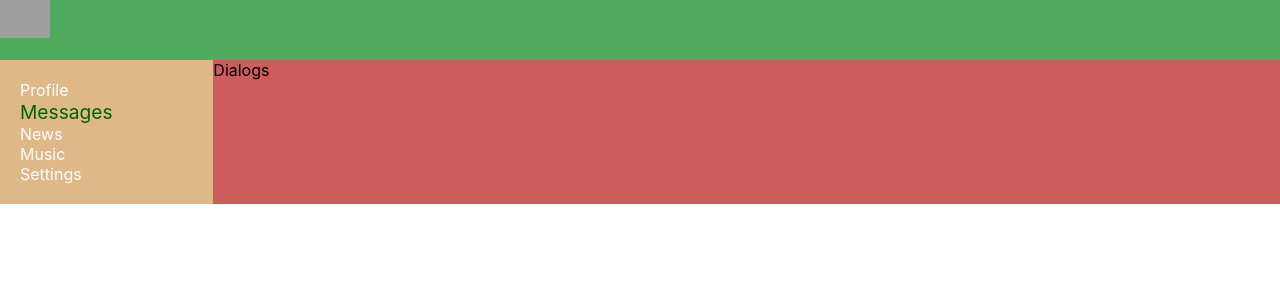
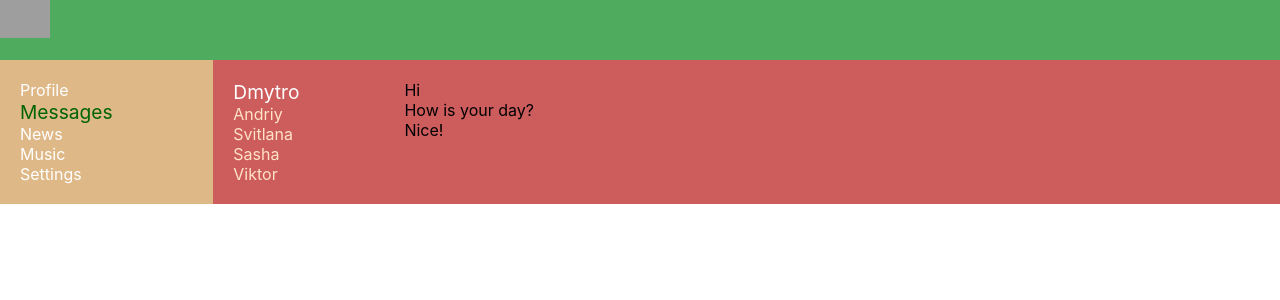
Before and after one commit to drobinskyi/SocialNetwork, a React (Create React App) app: page /dialogs in a window 1280 px wide. Shown: the top 300 px of the page. Built offline with nearby package versions, Linux system fonts and the light colour scheme; grey boxes are pictures that could not be loaded.

Commit message:
Layout of Messages

```diff
--- a/src/App.css
+++ b/src/App.css
@@ -12,4 +12,5 @@
 .app-wrapper-content {
   grid-area: c;
   background-color: indianred;
+  padding: 20px;
 }
--- a/src/components/Dialogs/Dialogs.jsx
+++ b/src/components/Dialogs/Dialogs.jsx
@@ -3,8 +3,30 @@ import s from './Dialogs.module.css';
 const Dialogs = (props) => {
 
     return (
-        <div>
-            Dialogs
+        <div className={s.dialogs}>
+            <div className={s.dialogsItems}>
+                <div className={s.dialog +' '+ s.active}>
+                    Dmytro
+                </div>
+                <div className={s.dialog}>
+                    Andriy
+                </div>
+                <div className={s.dialog}>
+                    Svitlana
+                </div>
+                <div className={s.dialog}>
+                    Sasha
+                </div>
+                <div className={s.dialog}>
+                    Viktor
+                </div>
+            </div>
+            <div className={s.messages}>
+                <div className={s.message}>Hi</div>
+                <div className={s.message}>How is your day?</div>
+                <div className={s.message}>Nice!</div>
+            </div>
+
         </div>
     )
 
--- a/src/components/Dialogs/Dialogs.module.css
+++ b/src/components/Dialogs/Dialogs.module.css
@@ -0,0 +1,25 @@
+.dialogs {
+    display: grid;
+    grid-template-columns: 2fr 10fr;
+}
+
+.dialogsItems {
+
+}
+
+.dialogsItems .active {
+    color: white;
+    font-size: larger;
+}
+
+.dialog {
+    color: bisque;
+}
+
+.messages {
+
+}
+
+.message {
+
+}
```
